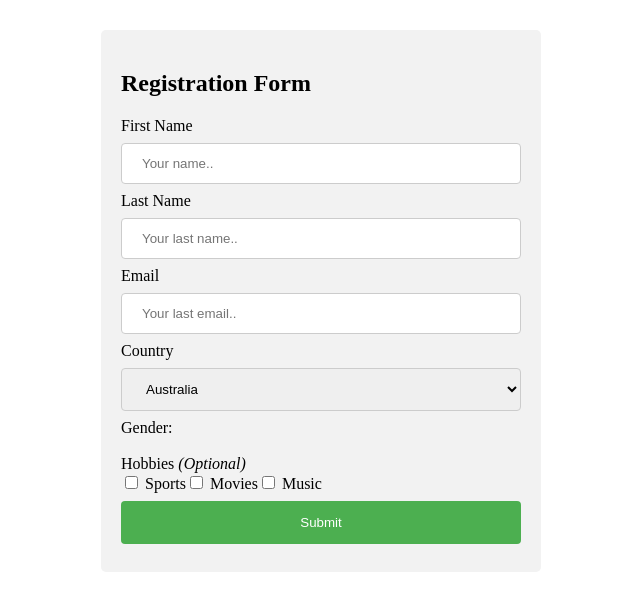
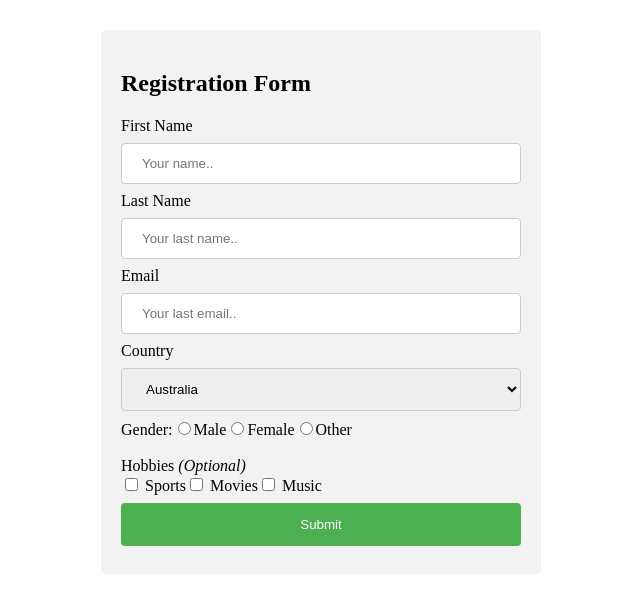
Before and after one commit to TuhinAl/angular-practice, an Angular app: page / in a window 1280 px wide. Shown: the top 612 px of the page, without its empty margins (319-959 px from the left). Built offline with nearby package versions, Linux system fonts and the light colour scheme.

Commit message:
template driven form

```diff
--- a/src/app/app.component.html
+++ b/src/app/app.component.html
@@ -1,6 +1,6 @@
 <div class="form">
   <h2 id="registration">Registration Form</h2>
-  <form>
+  <form (ngSubmit) = "onSubmit(formData)" #formData ="ngForm">
 
       <div>
         <label for="fname">First Name</label>
@@ -32,6 +32,12 @@
       </select>
 
       <label for="gender">Gender:</label>
+      <input type="radio" id="male" value="male">
+      <label for="male">Male</label>
+      <input type="radio" id="female" value="female">
+      <label for="male">Female</label>
+      <input type="radio" id="other" value="other">
+      <label for="male">Other</label>
 
       <br><br>
       <label>Hobbies <i>(Optional)</i></label>
--- a/src/app/app.component.ts
+++ b/src/app/app.component.ts
@@ -9,5 +9,9 @@ import { NgForm } from '@angular/forms';
 export class AppComponent {
 
 
+  onSubmit(form: NgForm){
+    console.log('form: ',form);
+
+  }
 
 }
--- a/src/app/app.module.ts
+++ b/src/app/app.module.ts
@@ -1,4 +1,5 @@
 import { NgModule } from '@angular/core';
+import { FormsModule } from '@angular/forms';
 import { BrowserModule } from '@angular/platform-browser';
 
 import { AppRoutingModule } from './app-routing.module';
@@ -10,7 +11,8 @@ import { AppComponent } from './app.component';
   ],
   imports: [
     BrowserModule,
-    AppRoutingModule
+    AppRoutingModule,
+    FormsModule
   ],
   providers: [],
   bootstrap: [AppComponent]
```
